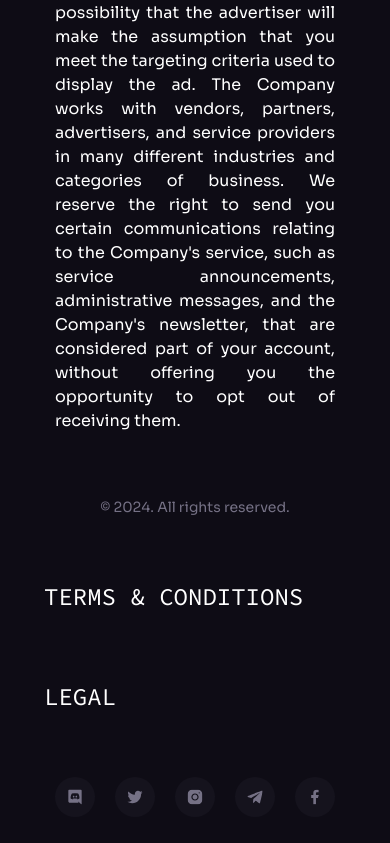
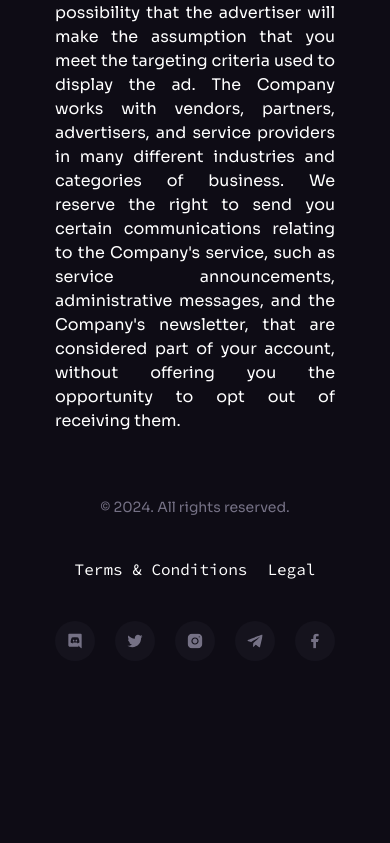
Before and after one commit to vilgaxx/Gigazone, a React (Vite) app: page /legal in a window 390 px wide. Shown: the part 6571-7414 px from the top of the page. After the commit the page ends 7272 px from the top, so only its background shows below. Built offline with nearby package versions, Linux system fonts and the light colour scheme.

Commit message:
footer update

```diff
--- a/src/components/Footer.jsx
+++ b/src/components/Footer.jsx
@@ -10,14 +10,12 @@
           © {new Date().getFullYear()}. All rights reserved.
         </p>
 
-        <ul className="flex gap-5 flex-wrap">
+        <ul className="flex gap-5 flex-wrap ">
           {footerlinks.map((item) => (
             <Link
               key={item.id}
               to={item.url}
-              className={`block relative font-code text-2xl uppercase text-n-1 transition-colors hover:text-color-1 ${
-                item.onlyMobile ? "lg:hidden" : ""
-              } px-6 py-6 md:py-8 lg:-mr-0.25 lg:text-xs lg:font-semibold lg:text-n-1/50 lg:leading-5 lg:hover:text-n-1 xl:px-12`}
+              className={`block relative font-code  transition-colors hover:text-color-1  md:py-8 lg:-mr-0.25 lg:text-xs lg:font-semibold lg:text-n-1/50 lg:leading-5 lg:hover:text-n-1 xl:px-12`}
             >
               {item.title}
             </Link>
```
